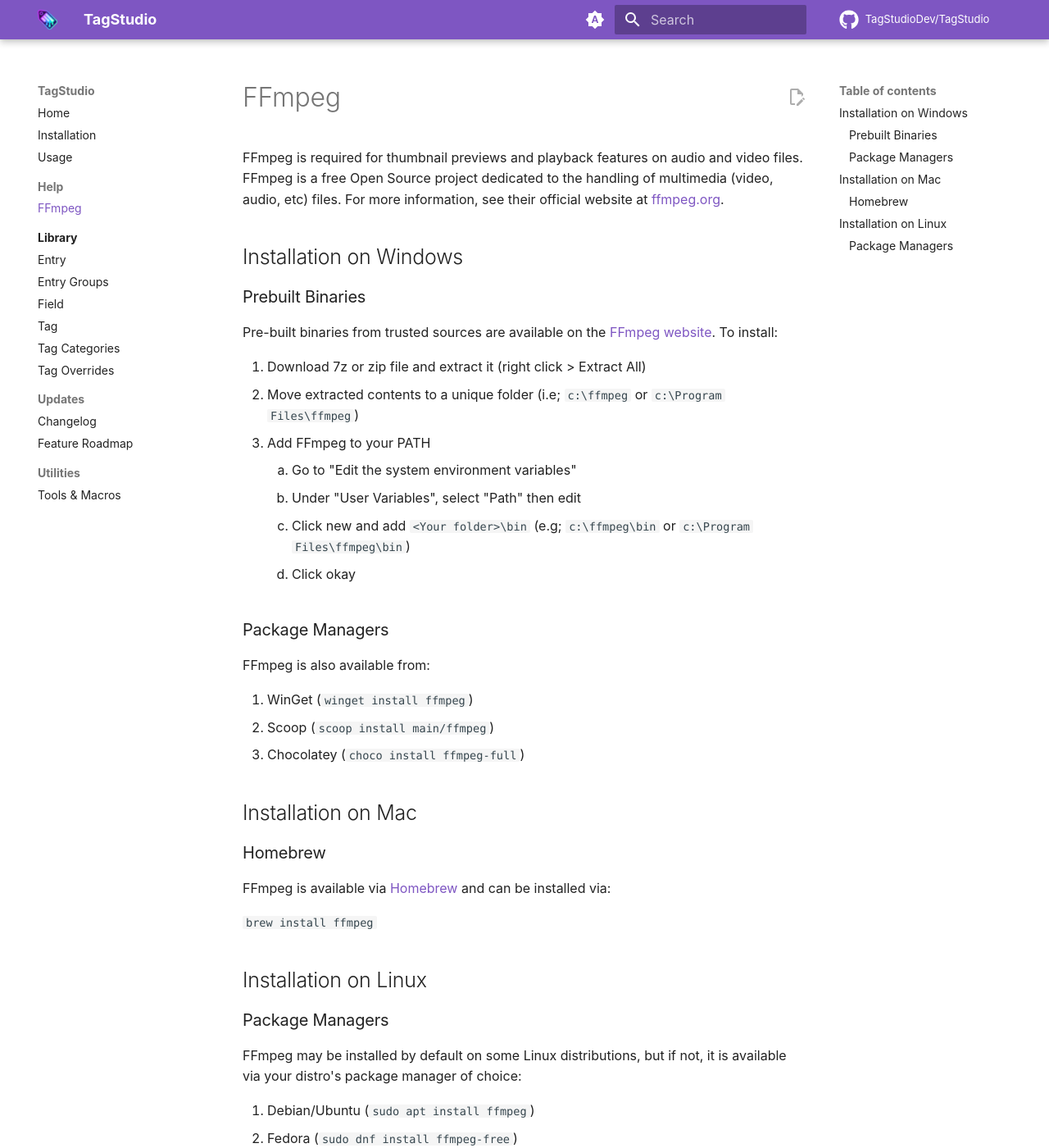
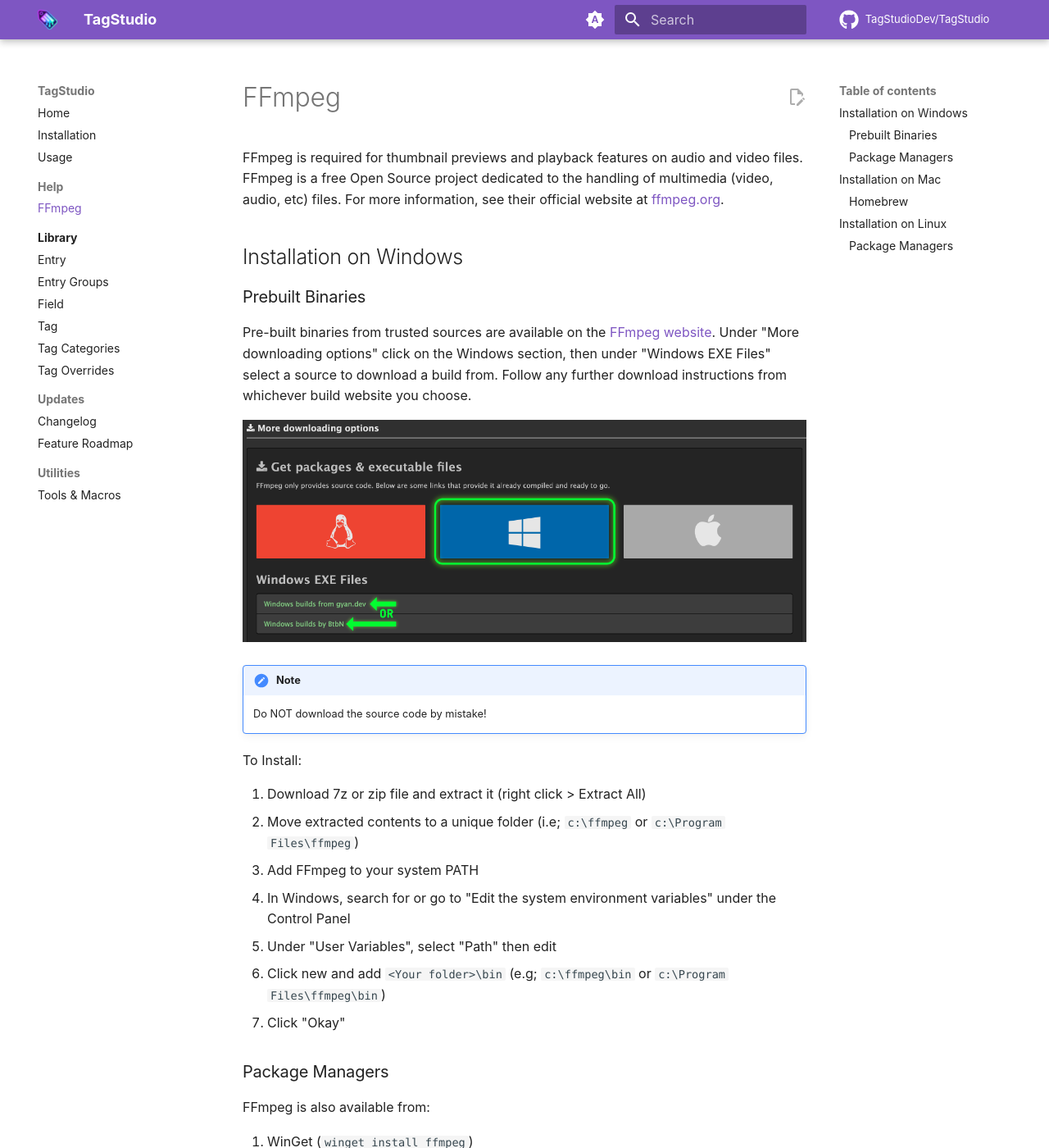
Before and after one commit to TagStudioDev/TagStudio, an MkDocs documentation site: the page built from docs/help/ffmpeg.md, in a window 1280 px wide and 1400 px high. Shown: the whole window at 82% size. Built offline with MkDocs 1.6.1 and Material for MkDocs 9.7.7, drawn with Linux system fonts in a browser that asks for light colours; comment, search, counter and statistics services are not loaded; some of the changed text lies outside the part shown.

Commit message:
docs: add additional detail to ffmpeg help

```diff
--- a/docs/help/ffmpeg.md
+++ b/docs/help/ffmpeg.md
@@ -3,19 +3,29 @@
 FFmpeg is required for thumbnail previews and playback features on audio and video files. FFmpeg is a free Open Source project dedicated to the handling of multimedia (video, audio, etc) files. For more information, see their official website at [ffmpeg.org](https://www.ffmpeg.org/).
 
 ## Installation on Windows
+
 ### Prebuilt Binaries
-Pre-built binaries from trusted sources are available on the [FFmpeg website](https://www.ffmpeg.org/download.html#build-windows). To install:
+
+Pre-built binaries from trusted sources are available on the [FFmpeg website](https://www.ffmpeg.org/download.html). Under "More downloading options" click on the Windows section, then under "Windows EXE Files" select a source to download a build from. Follow any further download instructions from whichever build website you choose.
+
+![Windows Download Location](../assets/ffmpeg_windows_download.png)
+
+!!! note
+    Do NOT download the source code by mistake!
+
+To Install:
 
 1. Download 7z or zip file and extract it (right click > Extract All)
 2. Move extracted contents to a unique folder (i.e; `c:\ffmpeg` or `c:\Program Files\ffmpeg`)
-3. Add FFmpeg to your PATH
+3. Add FFmpeg to your system PATH
 
-    1. Go to "Edit the system environment variables"
-    2. Under "User Variables", select "Path" then edit
-    3. Click new and add `<Your folder>\bin` (e.g; `c:\ffmpeg\bin` or `c:\Program Files\ffmpeg\bin`)
-    4. Click okay
+   1. In Windows, search for or go to "Edit the system environment variables" under the Control Panel
+   2. Under "User Variables", select "Path" then edit
+   3. Click new and add `<Your folder>\bin` (e.g; `c:\ffmpeg\bin` or `c:\Program Files\ffmpeg\bin`)
+   4. Click "Okay"
 
 ### Package Managers
+
 FFmpeg is also available from:
 
 1. WinGet (`winget install ffmpeg`)
@@ -23,13 +33,15 @@
 3. Chocolatey (`choco install ffmpeg-full`)
 
 ## Installation on Mac
+
 ### Homebrew
-FFmpeg is available via [Homebrew](https://brew.sh/) and can be installed via:
 
-`brew install ffmpeg`
+FFmpeg is available under the macOS section of the [FFmpeg website](https://www.ffmpeg.org/download.html) or can be installed via [Homebrew](https://brew.sh/) using `brew install ffmpeg`.
 
 ## Installation on Linux
+
 ### Package Managers
+
 FFmpeg may be installed by default on some Linux distributions, but if not, it is available via your distro's package manager of choice:
 
 1. Debian/Ubuntu (`sudo apt install ffmpeg`)
@@ -37,4 +49,5 @@
 3. Arch (`sudo pacman -S ffmpeg`)
 
 # Help
+
 For additional help, please join the [Discord](https://discord.gg/hRNnVKhF2G) or create an Issue on the [GitHub repository](https://github.com/TagStudioDev/TagStudio)
```
Also changed, not shown: docs/assets/ffmpeg_windows_download.png (added).
